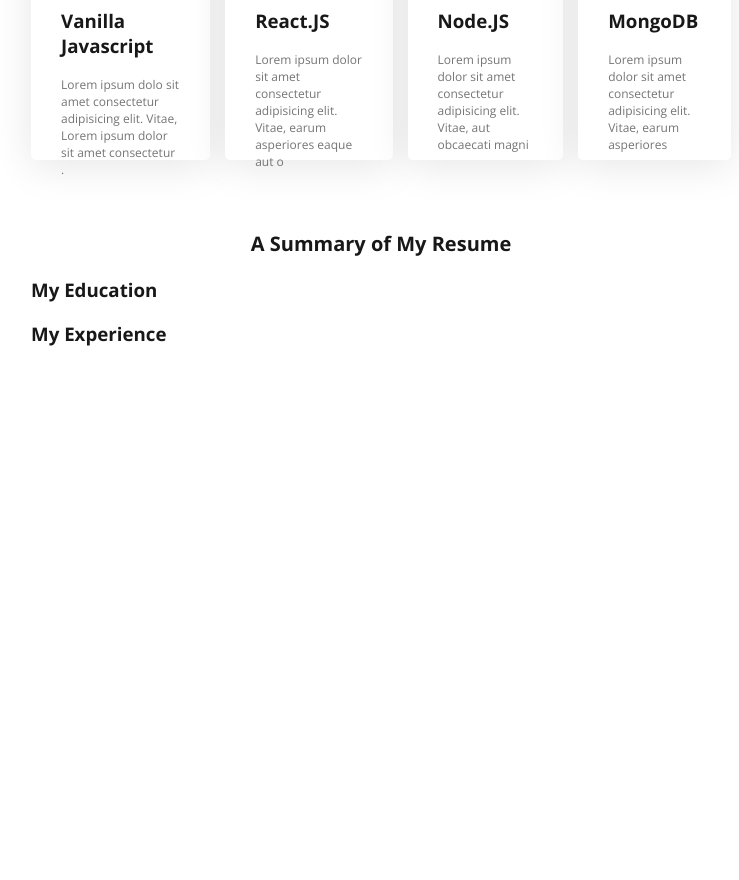
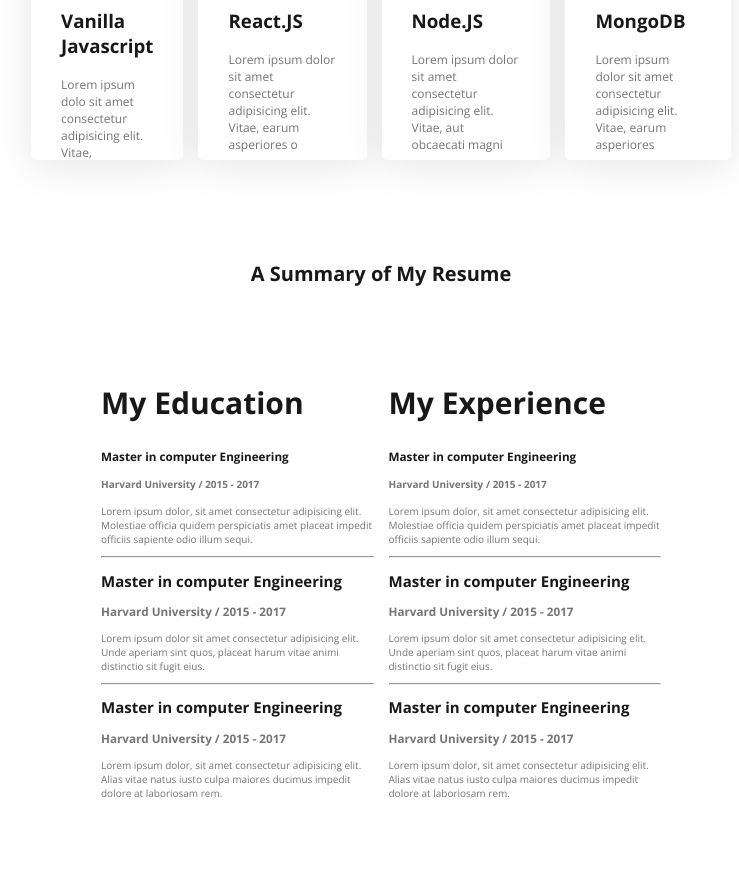
Before and after one commit to mahizaman490/my-first-project-jul7, a plain HTML site: page index.html in a window 1280 px wide. Shown: the part 1314-2194 px from the top of the page, without its empty margins (259-998 px from the left). Before the commit the page ends 1678 px from the top, so only its background shows below. Drawn offline with nearby package versions, Linux system fonts and the light colour scheme.

Commit message:
added summary of resume section

```diff
--- a/index.html
+++ b/index.html
@@ -71,9 +71,9 @@
             <h3 class="skills-title">Vanilla Javascript</h3>
             <p class="skill-desc">Lorem ipsum dolo sit amet consectetur
                 adipisicing elit.
-                Vitae, Lorem ipsum dolor sit amet
-                 consectetur
-                .</p>
+                Vitae,
+
+                </p>
         </div>
         <div class="skill">
             <img src="images/icons/react.png" alt="">
@@ -82,7 +82,7 @@
                 Lorem ipsum dolor sit amet consectetur
                 adipisicing elit.
                 Vitae,
-                earum asperiores eaque aut o
+                earum asperiores o
             </p>
         </div>
         <div class="skill">
@@ -113,12 +113,49 @@
  <section>
 
 <h3 class="section-title">A Summary of My Resume</h3>
-<div class="resume-column">
-    <h3 class="column-title">My Education</h3>
+<div class="resume-container">
+    <div class="resume-column">
+    <h2 class="column-title">My Education</h2>
+    <div class="resume-item">
+        <h3 class="resume-item-title">Master in computer Engineering</h3>
+        <h4 class="resume-item-institute">Harvard University / 2015 - 2017</h4>
+        <p class="resume-item-desc">Lorem ipsum dolor, sit amet consectetur adipisicing elit. Molestiae officia quidem perspiciatis amet placeat impedit officiis sapiente odio illum sequi.</p>
+    </div>
+    <hr>
+    <div class="resume-item">
+        <h2 class="resume-item-title">Master in computer Engineering</h2>
+        <h3 class="resume-item-institute">Harvard University / 2015 - 2017</h3>
+        <p class="resume-item-desc">Lorem ipsum dolor sit amet consectetur adipisicing elit. Unde aperiam sint quos, placeat harum vitae animi distinctio sit fugit eius.</p>
+    </div>
+    <hr>
+    <div class="resume-item">
+        <h2 class="resume-item-title">Master in computer Engineering</h2>
+        <h3 class="resume-item-institute">Harvard University / 2015 - 2017</h3>
+        <p class="resume-item-desc">Lorem ipsum dolor, sit amet consectetur adipisicing elit. Alias vitae natus iusto culpa maiores ducimus impedit dolore at laboriosam rem.</p>
+    </div>
 </div>
 <div class="resume-column">
-    <h3 class="column-title">My Experience</h3>
+    <h2 class="column-title">My Experience</h2>
+    <div class="resume-item">
+        <h3 class="resume-item-title">Master in computer Engineering</h3>
+        <h4 class="resume-item-institute">Harvard University / 2015 - 2017</h4>
+        <p class="resume-item-desc">Lorem ipsum dolor, sit amet consectetur adipisicing elit. Molestiae officia quidem perspiciatis amet placeat impedit officiis sapiente odio illum sequi.</p>
+    </div>
+    <hr>
+    <div class="resume-item">
+        <h2 class="resume-item-title">Master in computer Engineering</h2>
+        <h3 class="resume-item-institute">Harvard University / 2015 - 2017</h3>
+        <p class="resume-item-desc">Lorem ipsum dolor sit amet consectetur adipisicing elit. Unde aperiam sint quos, placeat harum vitae animi distinctio sit fugit eius.</p>
+    </div>
+    <hr>
+    <div class="resume-item">
+        <h2 class="resume-item-title">Master in computer Engineering</h2>
+        <h3 class="resume-item-institute">Harvard University / 2015 - 2017</h3>
+        <p class="resume-item-desc">Lorem ipsum dolor, sit amet consectetur adipisicing elit. Alias vitae natus iusto culpa maiores ducimus impedit dolore at laboriosam rem.</p>
+    </div>
 </div>
+
+
  </section>
     </main>
     <footer>
--- a/styles/nav.css
+++ b/styles/nav.css
@@ -163,11 +163,56 @@ height:250px;
 }
 
 main section{
+    margin-top: 100px;
 
 
-    margin-top: 70px;
 }
 
 .resume-column{
 
 }
+
+.column-title{
+
+    font-size: 30px;
+    font-weight: 700;
+}
+
+.resume-columns{
+
+
+}
+
+.resume-column{
+
+    font-size: 10px;
+}
+
+
+
+.section-title{
+
+}
+
+.resume-container{
+  display: flex;
+
+
+  margin: 50px;
+  padding: 20px;
+  gap: 15px;
+
+}
+
+
+.resume-item-desc, .resume-item-institute {
+    color: #757575;
+
+}
+
+#i-do{
+
+
+
+    color: #757575;
+}
```
